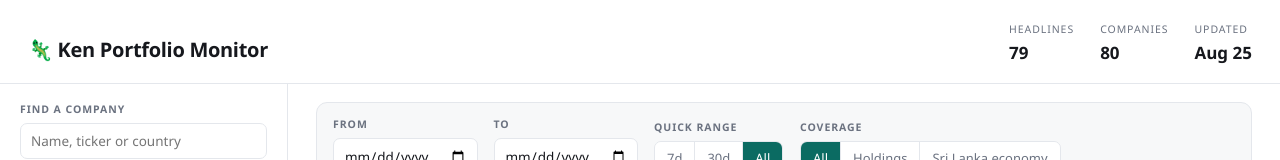
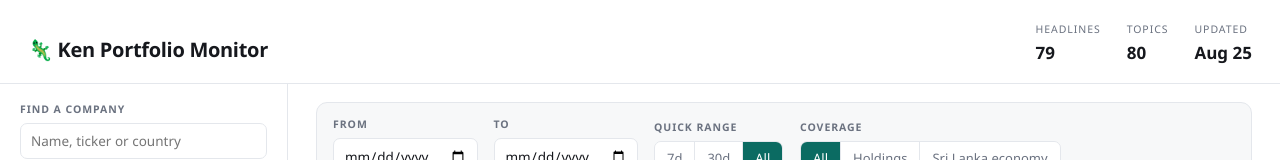
Before and after one commit to B-127/ken-monitor, a plain HTML site: page docs/index.html in a window 1280 px wide. Shown: the top 160 px of the page. Drawn offline with Linux system fonts and the light colour scheme.

Commit message:
Change 'Companies' to 'Topics' in index.html

```diff
--- a/docs/index.html
+++ b/docs/index.html
@@ -32,7 +32,7 @@
   </div>
   <dl class="meter">
     <div><dt>Headlines</dt><dd id="mCount">&mdash;</dd></div>
-    <div><dt>Companies</dt><dd id="mCos">&mdash;</dd></div>
+    <div><dt>Topics</dt><dd id="mCos">&mdash;</dd></div>
     <div><dt>Updated</dt><dd id="mUpdated">&mdash;</dd></div>
   </dl>
 </header>
```
